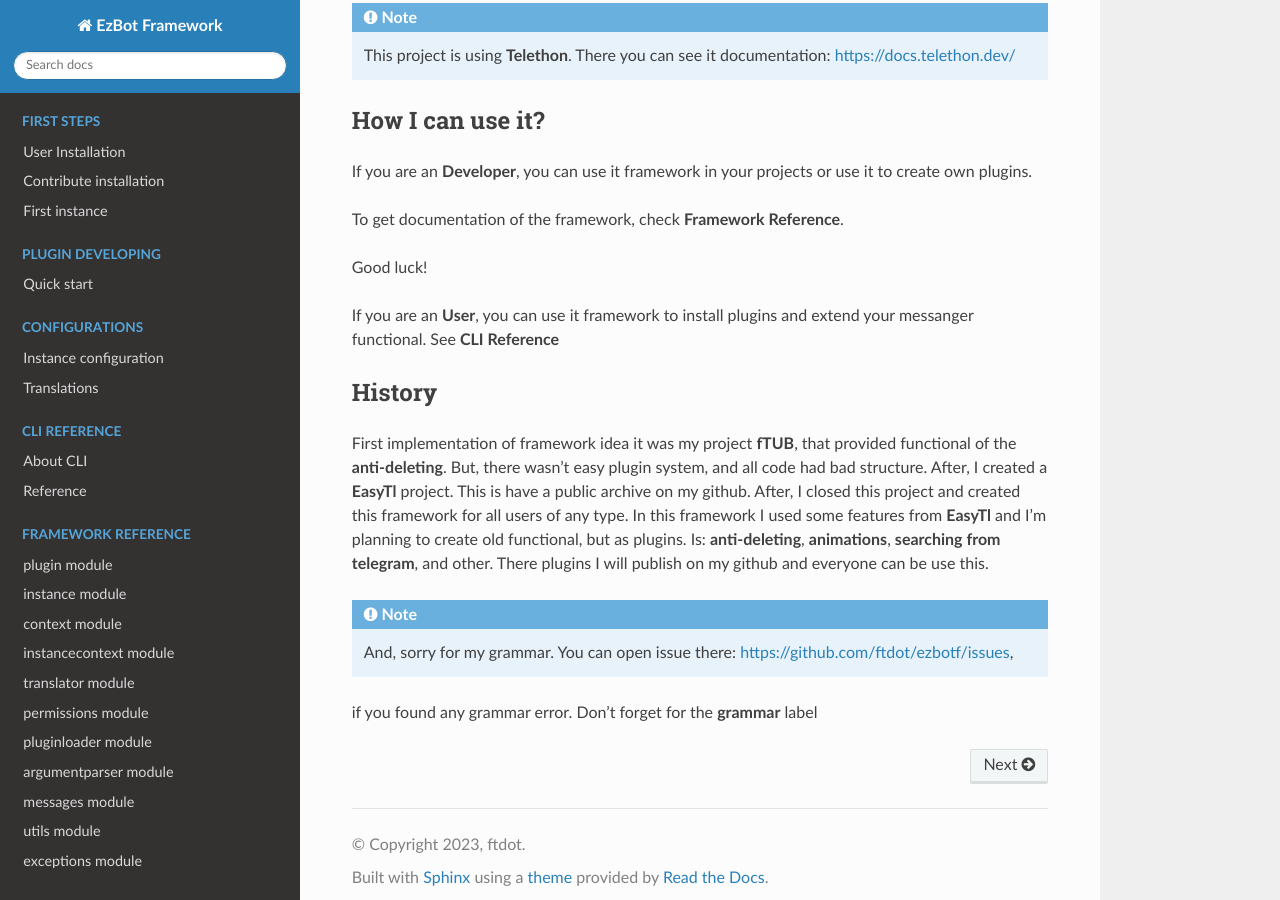
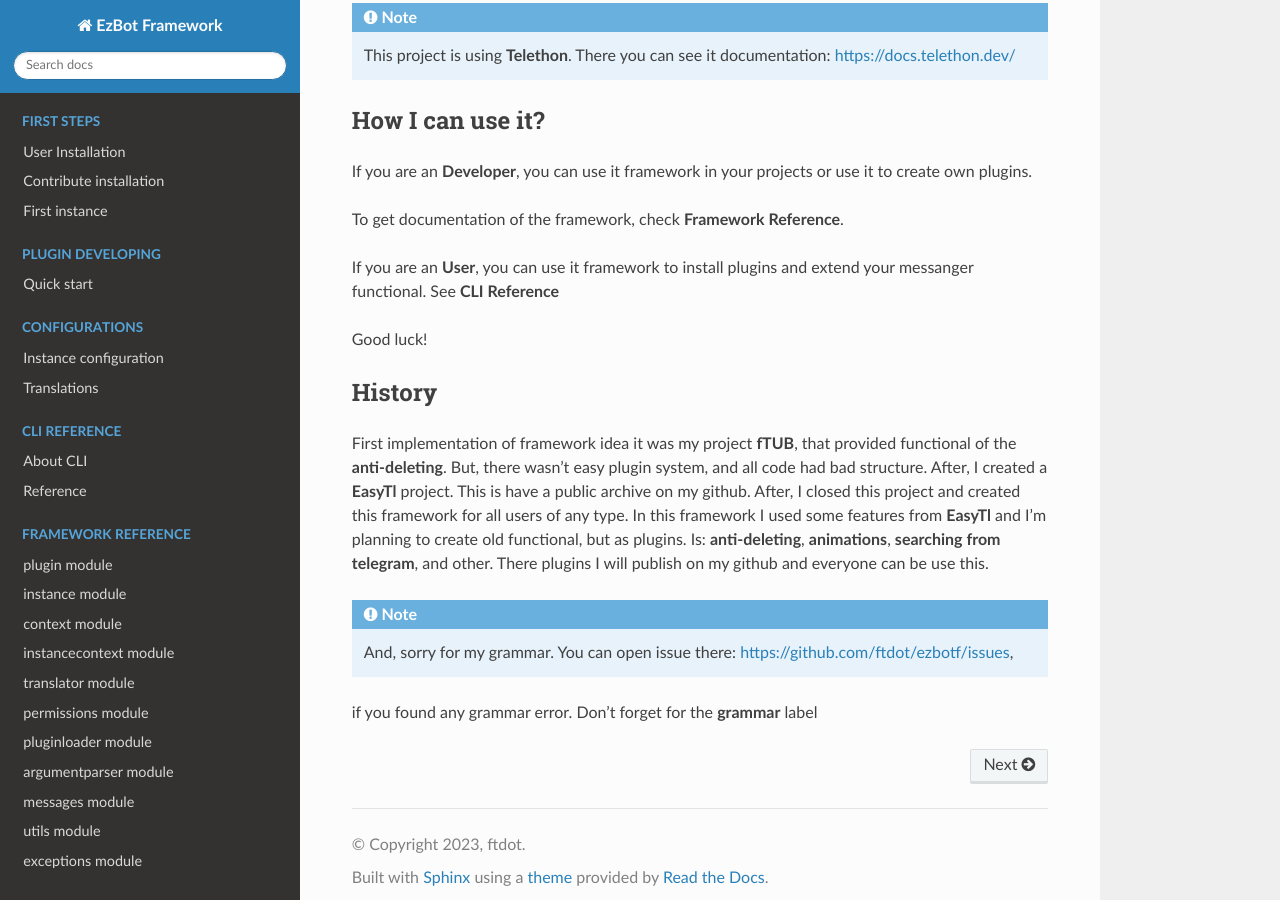
Before and after one commit to shkilass/ezbotf, a Sphinx documentation site: the page built from docs/source/index.rst, in a window 1280 px wide and 900 px high, scrolled down 598 px. Built offline with Sphinx 7.4.7 and the Read the Docs theme 2.0.0, drawn with Linux system fonts in a browser that asks for light colours.

```diff
--- a/docs/source/index.rst
+++ b/docs/source/index.rst
@@ -29,10 +29,10 @@ To get documentation of the framework, check **Framework Reference**.
 
 .. To get documentation how to develop plugins, check **Plugin Developing**.
 
-Good luck!
-
 If you are an **User**, you can use it framework to install plugins and extend your messanger
 functional. See **CLI Reference**
+
+Good luck!
 
 .. Will be uncommented, when EzBot will be released
     .. tip:: There have a high-level, GUI manager for this framework - **EzBot**. `Currently,
```
